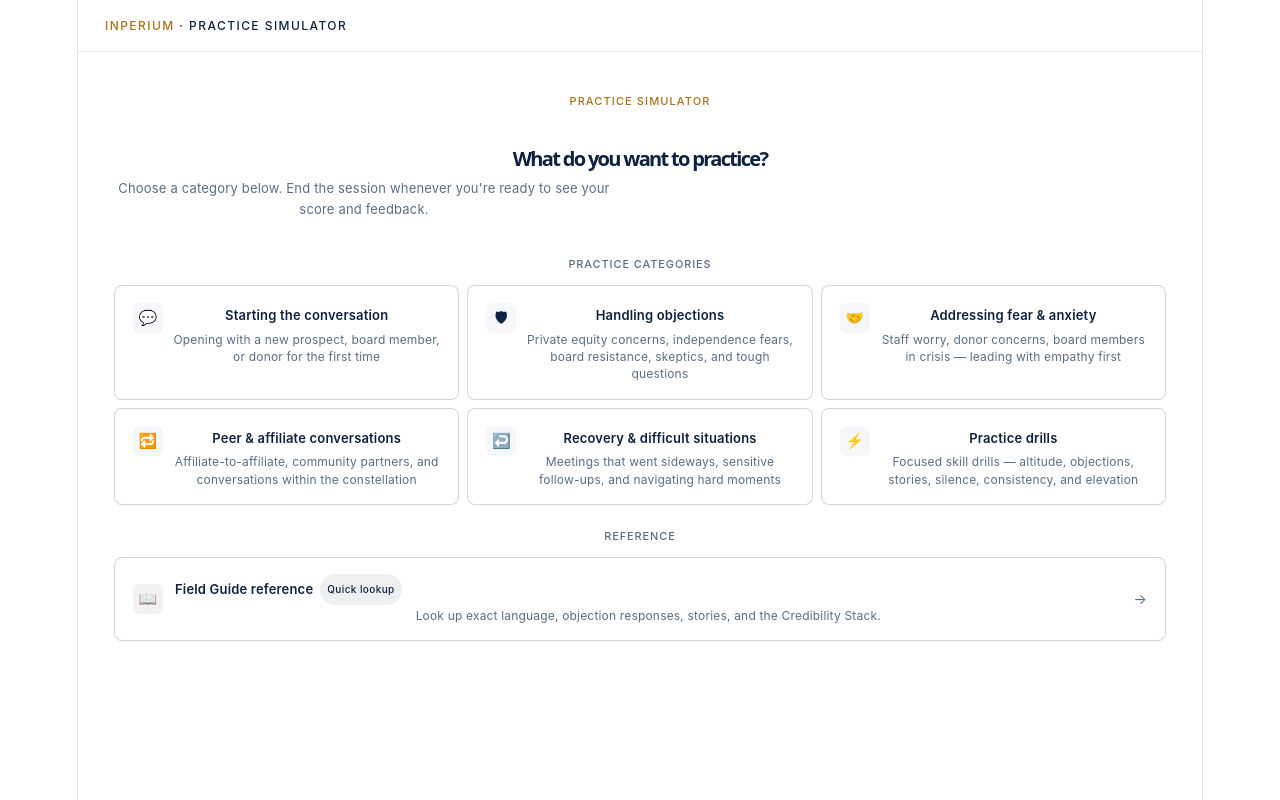
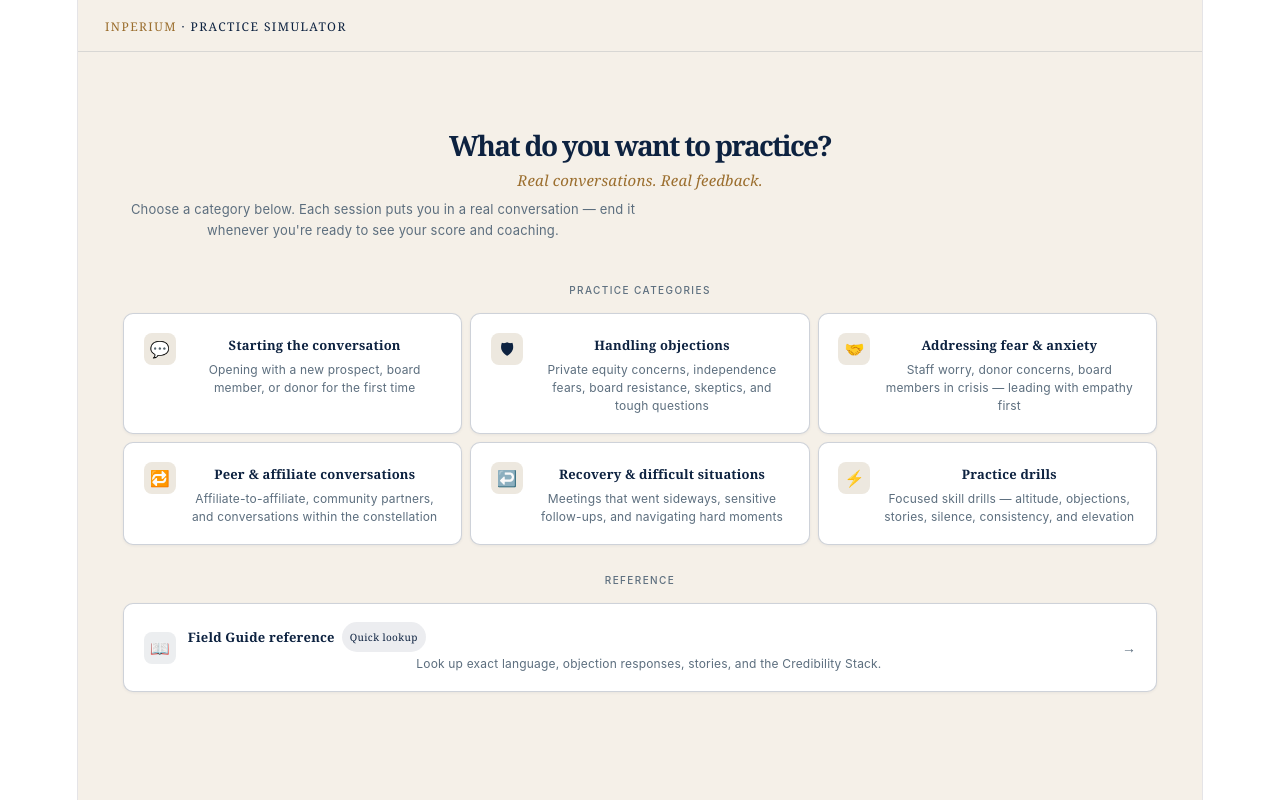
Before and after one commit to virtualclaudine-web/inperium-simulator, a React (Vite) app: page / in a window 1280 px wide. Built offline with nearby package versions, Linux system fonts and the light colour scheme.

Commit message:
theme update: cream bg, serif headings, navy tiles, gold accents

```diff
--- a/src/App.jsx
+++ b/src/App.jsx
@@ -507,18 +507,18 @@ function parseDebrief(text) {
   };
 }
 
-const N = "#0D2240";
-const G = "#A8721A";
-const GL = "#C8922A";
-const W = "#ffffff";
-const S = "#f5f7fa";
-const B = "rgba(13,34,64,0.1)";
-const BS = "rgba(13,34,64,0.2)";
+const N = "#0D2240";       // navy - primary text, buttons, headings
+const G = "#9B6E2E";       // gold - accents, labels
+const GL = "#C8922A";      // gold light - hover
+const W = "#F5F0E8";       // warm cream - background
+const S = "#EDE8DF";       // slightly darker cream - tile backgrounds, inputs
+const B = "rgba(13,34,64,0.12)";
+const BS = "rgba(13,34,64,0.25)";
 const T = "#0D2240";
-const M = "#5a6e85";
+const M = "#5C6E7E";       // muted blue-grey
 
 function ScoreBar({ label, score }) {
-  const color = score === 2 ? N : score === 1 ? GL : "#cc4444";
+  const color = score === 2 ? N : score === 1 ? G : "#cc4444";
   return (
     <div style={{ marginBottom: 14 }}>
       <div style={{ display: "flex", justifyContent: "space-between", marginBottom: 5 }}>
@@ -643,7 +643,7 @@ export default function App() {
   const fmtTime = (s) => `${Math.floor(s / 60)}:${String(s % 60).padStart(2, "0")}`;
 
   const hdr = (title, sub, showBack = true) => (
-    <div style={{ height: 52, borderBottom: `1px solid ${B}`, display: "flex", alignItems: "center", padding: "0 1.5rem", justifyContent: "space-between", flexShrink: 0 }}>
+    <div style={{ height: 52, borderBottom: `1px solid ${B}`, display: "flex", alignItems: "center", padding: "0 1.5rem", justifyContent: "space-between", flexShrink: 0, background: W }}>
       <div>
         <span style={{ fontSize: 12, fontWeight: 500, letterSpacing: "0.12em", textTransform: "uppercase" }}>
           <span style={{ color: G }}>INPERIUM</span> · PRACTICE SIMULATOR
@@ -655,45 +655,45 @@ export default function App() {
   );
 
   if (screen === "home") return (
-    <div style={{ minHeight: "100vh", background: W, color: T, fontFamily: "-apple-system,BlinkMacSystemFont,'Segoe UI',sans-serif", display: "flex", flexDirection: "column" }}>
-      <style>{`* { box-sizing:border-box; margin:0; padding:0; } ::-webkit-scrollbar{width:3px} ::-webkit-scrollbar-thumb{background:rgba(13,34,64,0.15);border-radius:2px}`}</style>
+    <div style={{ minHeight: "100vh", background: W, color: T, fontFamily: "Georgia,'Times New Roman',serif", display: "flex", flexDirection: "column", background: W }}>
+      <style>{`* { box-sizing:border-box; margin:0; padding:0; } ::-webkit-scrollbar{width:3px} ::-webkit-scrollbar-thumb{background:rgba(13,34,64,0.2);border-radius:2px}`}</style>
       {hdr(null, null, false)}
-      <div style={{ flex: 1, padding: "2rem 2rem 2rem 2rem" }}>
+      <div style={{ flex: 1, padding: "2.5rem 2.5rem 2rem" }}>
 
-        <div style={{ marginBottom: "1.75rem" }}>
-          <div style={{ fontSize: 11, letterSpacing: "0.1em", textTransform: "uppercase", color: G, marginBottom: 8, fontWeight: 500 }}>Practice Simulator</div>
-          <h1 style={{ fontSize: 20, fontWeight: 600, color: N, marginBottom: 6, lineHeight: 1.3 }}>What do you want to practice?</h1>
-          <p style={{ fontSize: 13, color: M, lineHeight: 1.6, maxWidth: 500 }}>Choose a category below. End the session whenever you're ready to see your score and feedback.</p>
+        <div style={{ marginBottom: "2rem" }}>
+          <h1 style={{ fontSize: 28, fontWeight: 700, color: N, marginBottom: 6, lineHeight: 1.2, fontFamily: "Georgia,serif" }}>What do you want to practice?</h1>
+          <p style={{ fontSize: 15, color: G, lineHeight: 1.5, fontStyle: "italic", marginBottom: 8, fontFamily: "Georgia,serif" }}>Real conversations. Real feedback.</p>
+          <p style={{ fontSize: 13, color: M, lineHeight: 1.6, maxWidth: 520, fontFamily: "-apple-system,BlinkMacSystemFont,'Segoe UI',sans-serif" }}>Choose a category below. Each session puts you in a real conversation — end it whenever you're ready to see your score and coaching.</p>
         </div>
 
-        <div style={{ fontSize: 11, letterSpacing: "0.08em", textTransform: "uppercase", color: M, fontWeight: 500, marginBottom: 8 }}>Practice categories</div>
+        <div style={{ fontSize: 10, letterSpacing: "0.14em", textTransform: "uppercase", color: M, fontWeight: 500, marginBottom: 10, fontFamily: "-apple-system,BlinkMacSystemFont,'Segoe UI',sans-serif" }}>Practice categories</div>
         <div style={{ display: "grid", gridTemplateColumns: "repeat(3, 1fr)", gap: 8, marginBottom: 8 }}>
           {CATEGORIES.map(cat => (
             <div key={cat.id} onClick={() => selectCategory(cat)}
-              style={{ border: "1.5px solid rgba(13,34,64,0.18)", borderRadius: 8, padding: "0.9rem 1rem", cursor: "pointer", transition: "all 0.15s", background: W, display: "flex", alignItems: "flex-start", gap: 10 }}
-              onMouseEnter={e => { e.currentTarget.style.borderColor = GL; e.currentTarget.style.background = "rgba(200,146,42,0.03)"; }}
-              onMouseLeave={e => { e.currentTarget.style.borderColor = "rgba(13,34,64,0.18)"; e.currentTarget.style.background = W; }}>
-              <div style={{ width: 30, height: 30, borderRadius: 6, background: S, display: "flex", alignItems: "center", justifyContent: "center", flexShrink: 0, fontSize: 15, marginTop: 1 }}>{cat.icon}</div>
+              style={{ border: "1.5px solid rgba(13,34,64,0.2)", borderRadius: 10, padding: "1rem 1.1rem", cursor: "pointer", transition: "all 0.15s", background: "#ffffff", display: "flex", alignItems: "flex-start", gap: 12, boxShadow: "0 1px 3px rgba(13,34,64,0.06)" }}
+              onMouseEnter={e => { e.currentTarget.style.borderColor = N; e.currentTarget.style.boxShadow = "0 2px 8px rgba(13,34,64,0.12)"; }}
+              onMouseLeave={e => { e.currentTarget.style.borderColor = "rgba(13,34,64,0.2)"; e.currentTarget.style.boxShadow = "0 1px 3px rgba(13,34,64,0.06)"; }}>
+              <div style={{ width: 32, height: 32, borderRadius: 8, background: S, display: "flex", alignItems: "center", justifyContent: "center", flexShrink: 0, fontSize: 16, marginTop: 1 }}>{cat.icon}</div>
               <div>
-                <div style={{ fontSize: 13, fontWeight: 600, color: N, marginBottom: 2 }}>{cat.title}</div>
-                <div style={{ fontSize: 12, color: M, lineHeight: 1.45 }}>{cat.desc}</div>
+                <div style={{ fontSize: 13, fontWeight: 600, color: N, marginBottom: 3, fontFamily: "Georgia,serif" }}>{cat.title}</div>
+                <div style={{ fontSize: 12, color: M, lineHeight: 1.5, fontFamily: "-apple-system,BlinkMacSystemFont,'Segoe UI',sans-serif" }}>{cat.desc}</div>
               </div>
             </div>
           ))}
         </div>
 
-        <div style={{ fontSize: 11, letterSpacing: "0.08em", textTransform: "uppercase", color: M, fontWeight: 500, marginBottom: 8, marginTop: 18 }}>Reference</div>
+        <div style={{ fontSize: 10, letterSpacing: "0.14em", textTransform: "uppercase", color: M, fontWeight: 500, marginBottom: 10, marginTop: 22, fontFamily: "-apple-system,BlinkMacSystemFont,'Segoe UI',sans-serif" }}>Reference</div>
         <div onClick={() => setScreen("reference")}
-          style={{ border: "1.5px solid rgba(13,34,64,0.18)", borderRadius: 8, padding: "0.9rem 1rem", cursor: "pointer", background: W, transition: "all 0.15s", display: "flex", alignItems: "center", gap: 12 }}
-          onMouseEnter={e => { e.currentTarget.style.borderColor = N; e.currentTarget.style.background = "rgba(13,34,64,0.02)"; }}
-          onMouseLeave={e => { e.currentTarget.style.borderColor = "rgba(13,34,64,0.18)"; e.currentTarget.style.background = W; }}>
-          <div style={{ width: 30, height: 30, borderRadius: 6, background: "rgba(13,34,64,0.06)", display: "flex", alignItems: "center", justifyContent: "center", flexShrink: 0, fontSize: 15 }}>📖</div>
+          style={{ border: "1.5px solid rgba(13,34,64,0.2)", borderRadius: 10, padding: "1rem 1.1rem", cursor: "pointer", background: "#ffffff", transition: "all 0.15s", display: "flex", alignItems: "center", gap: 12, boxShadow: "0 1px 3px rgba(13,34,64,0.06)" }}
+          onMouseEnter={e => { e.currentTarget.style.borderColor = N; e.currentTarget.style.boxShadow = "0 2px 8px rgba(13,34,64,0.12)"; }}
+          onMouseLeave={e => { e.currentTarget.style.borderColor = "rgba(13,34,64,0.2)"; e.currentTarget.style.boxShadow = "0 1px 3px rgba(13,34,64,0.06)"; }}>
+          <div style={{ width: 32, height: 32, borderRadius: 8, background: "rgba(13,34,64,0.08)", display: "flex", alignItems: "center", justifyContent: "center", flexShrink: 0, fontSize: 16 }}>📖</div>
           <div style={{ flex: 1 }}>
-            <div style={{ display: "flex", alignItems: "center", gap: 7, marginBottom: 2 }}>
-              <span style={{ fontSize: 13, fontWeight: 600, color: N }}>Field Guide reference</span>
-              <span style={{ fontSize: 10, background: "rgba(13,34,64,0.07)", color: N, padding: "2px 7px", borderRadius: 20, letterSpacing: "0.04em", fontWeight: 500 }}>Quick lookup</span>
+            <div style={{ display: "flex", alignItems: "center", gap: 7, marginBottom: 3 }}>
+              <span style={{ fontSize: 13, fontWeight: 600, color: N, fontFamily: "Georgia,serif" }}>Field Guide reference</span>
+              <span style={{ fontSize: 10, background: "rgba(13,34,64,0.08)", color: N, padding: "2px 8px", borderRadius: 20, letterSpacing: "0.04em", fontWeight: 500 }}>Quick lookup</span>
             </div>
-            <div style={{ fontSize: 12, color: M, lineHeight: 1.45 }}>Look up exact language, objection responses, stories, and the Credibility Stack.</div>
+            <div style={{ fontSize: 12, color: M, lineHeight: 1.5, fontFamily: "-apple-system,BlinkMacSystemFont,'Segoe UI',sans-serif" }}>Look up exact language, objection responses, stories, and the Credibility Stack.</div>
           </div>
           <div style={{ color: M, fontSize: 14, flexShrink: 0 }}>→</div>
         </div>
@@ -703,7 +703,7 @@ export default function App() {
   );
 
   if (screen === "picker") return (
-    <div style={{ minHeight: "100vh", background: W, color: T, fontFamily: "Georgia,'Times New Roman',serif", display: "flex", flexDirection: "column" }}>
+    <div style={{ minHeight: "100vh", background: W, color: T, fontFamily: "Georgia,'Times New Roman',serif", display: "flex", flexDirection: "column", background: W }}>
       <style>{`* { box-sizing:border-box; margin:0; padding:0; }`}</style>
       {hdr(null, category?.title)}
       <div style={{ flex: 1, padding: "2rem 1.5rem", maxWidth: 820, margin: "0 auto", width: "100%" }}>
@@ -713,9 +713,9 @@ export default function App() {
         <div style={{ display: "flex", flexDirection: "column", gap: 10 }}>
           {category?.scenarios.map(sc => (
             <div key={sc.id} onClick={() => pickScenario(category, sc)}
-              style={{ border: `0.5px solid ${B}`, borderRadius: 10, padding: "1.1rem 1.25rem", cursor: "pointer", transition: "border-color 0.15s" }}
-              onMouseEnter={e => e.currentTarget.style.borderColor = GL}
-              onMouseLeave={e => e.currentTarget.style.borderColor = B}>
+              style={{ border: "1.5px solid rgba(13,34,64,0.18)", borderRadius: 10, padding: "1.1rem 1.25rem", cursor: "pointer", transition: "all 0.15s", background: "#ffffff", boxShadow: "0 1px 3px rgba(13,34,64,0.06)" }}
+              onMouseEnter={e => { e.currentTarget.style.borderColor = N; e.currentTarget.style.boxShadow = "0 2px 8px rgba(13,34,64,0.12)"; }}
+              onMouseLeave={e => { e.currentTarget.style.borderColor = "rgba(13,34,64,0.18)"; e.currentTarget.style.boxShadow = "0 1px 3px rgba(13,34,64,0.06)"; }}>
               <div style={{ fontSize: 14, fontWeight: 500, color: N, marginBottom: 4 }}>{sc.label}</div>
               <div style={{ fontSize: 12, color: M, lineHeight: 1.5, fontStyle: "italic" }}>"{sc.opener.substring(0, 100)}..."</div>
             </div>
@@ -743,7 +743,7 @@ export default function App() {
               {m.role === "user" ? "You" : scenario?.label}
             </div>
             <div style={{ display: "flex", justifyContent: m.role === "user" ? "flex-end" : "flex-start" }}>
-              <div style={{ maxWidth: "78%", padding: "0.85rem 1rem", borderRadius: m.role === "user" ? "12px 12px 2px 12px" : "12px 12px 12px 2px", background: m.role === "user" ? N : S, border: m.role === "user" ? "none" : `0.5px solid ${B}`, fontSize: 14, lineHeight: 1.7, color: m.role === "user" ? W : T, whiteSpace: "pre-wrap", fontStyle: m.role === "assistant" ? "italic" : "normal" }}>
+              <div style={{ maxWidth: "78%", padding: "0.85rem 1rem", borderRadius: m.role === "user" ? "12px 12px 2px 12px" : "12px 12px 12px 2px", background: m.role === "user" ? N : "#ffffff", border: m.role === "user" ? "none" : `1px solid rgba(13,34,64,0.15)`, fontSize: 14, lineHeight: 1.7, color: m.role === "user" ? "#F5F0E8" : T, whiteSpace: "pre-wrap", fontStyle: m.role === "assistant" ? "italic" : "normal" }}>
                 {m.content}
               </div>
             </div>
```
